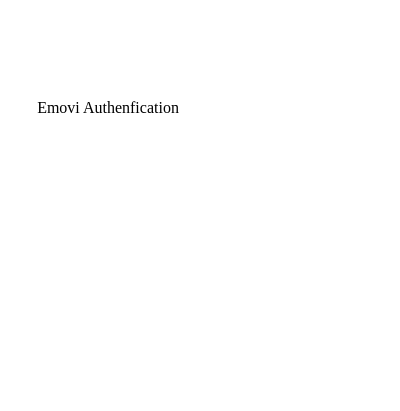
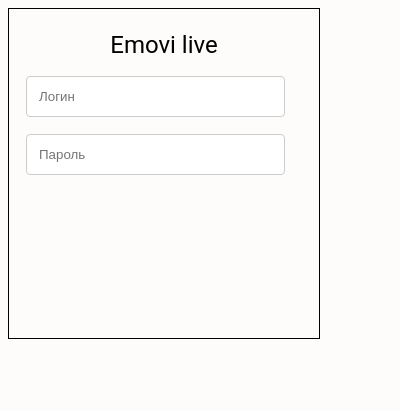
Before and after one commit to vikstr/extension, a browser extension: page popup.html in a window 400 px wide. Drawn offline with Linux system fonts and the light colour scheme.

Commit message:
Add files via upload

```diff
--- /dev/null
+++ b/popup.css
@@ -0,0 +1,33 @@
+body{
+	width: 312px;
+	height: 331px;
+	left: 1581px;
+	top: 100px;
+	background: #FEFBFB;
+	border: 1px solid #000000;
+	box-sizing: border-box;
+}
+#popup{
+	top: 200px;
+	font-family: Roboto;
+	font-style: normal;
+	font-weight: normal;
+	font-size: 24px;
+	/*line-height: normal;*/
+	color: #000000;
+	text-align: center;
+	margin-top: 22px;
+}
+.col-75 {
+  float: left;
+  width: 75%;
+  margin-top: 17px;
+  margin-left: 17px;
+}
+input[type=text] {
+  width: 100%;
+  padding: 12px;
+  border: 1px solid #ccc;
+  border-radius: 4px;
+  resize: vertical;
+}
--- a/popup.html
+++ b/popup.html
@@ -1,18 +1,18 @@
 <!DOCTYPE html>
+<meta charset="UTF-8">
 <html>
 <head>
-	<style>
-		#popup{
-			width:200px;
-			height:400px;
-			text-align:center;
-			line-height:200px;
-		}
-	</style>
+	<link rel="stylesheet" href="popup.css">
 </head>
 <body>
-	<div id="popup">
-		Emovi Authenfication
+<div id = "popup" type = "text">Emovi live</div>
+<form>
+    <div class = "col-75">
+		<input type = "text" name = "login" placeholder = "Логин">
 	</div>
+	<div class = "col-75">
+		<input type = "text" name = "password" placeholder = "Пароль">
+	</div>
+</form>
 </body>
 </html>
```
